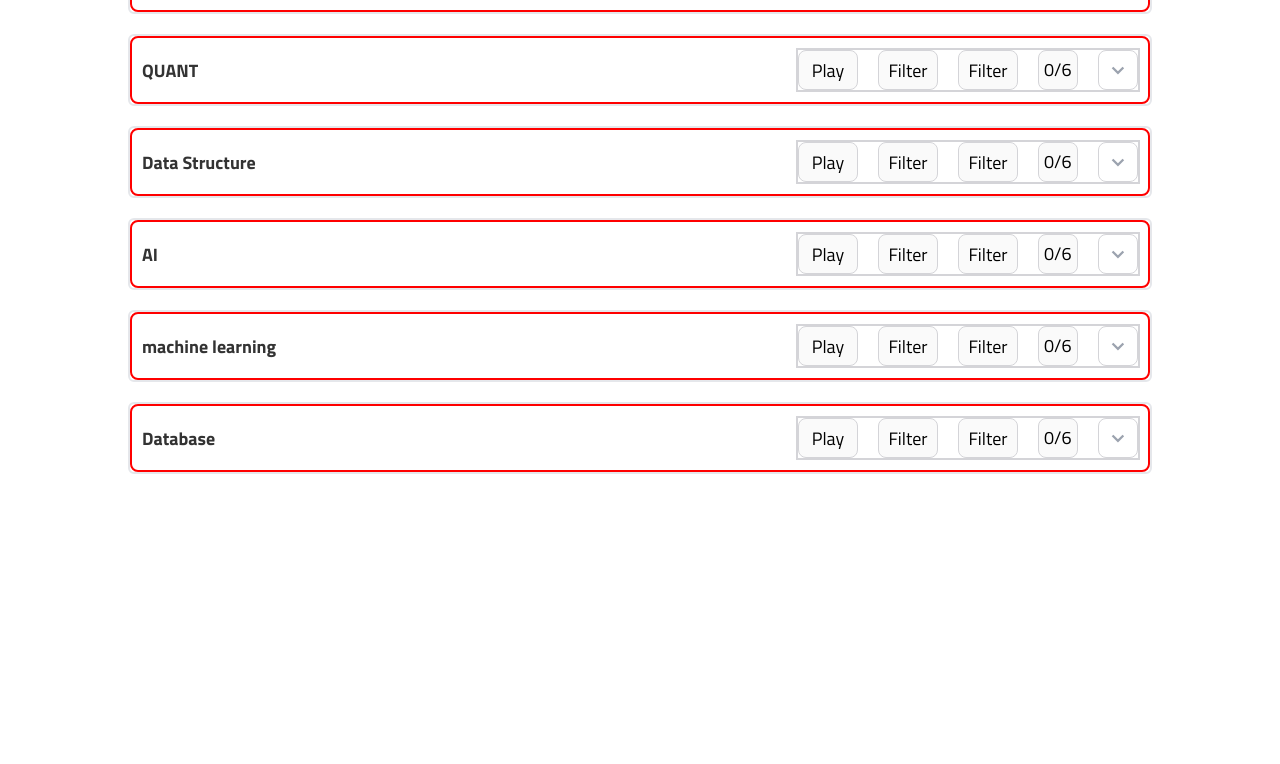
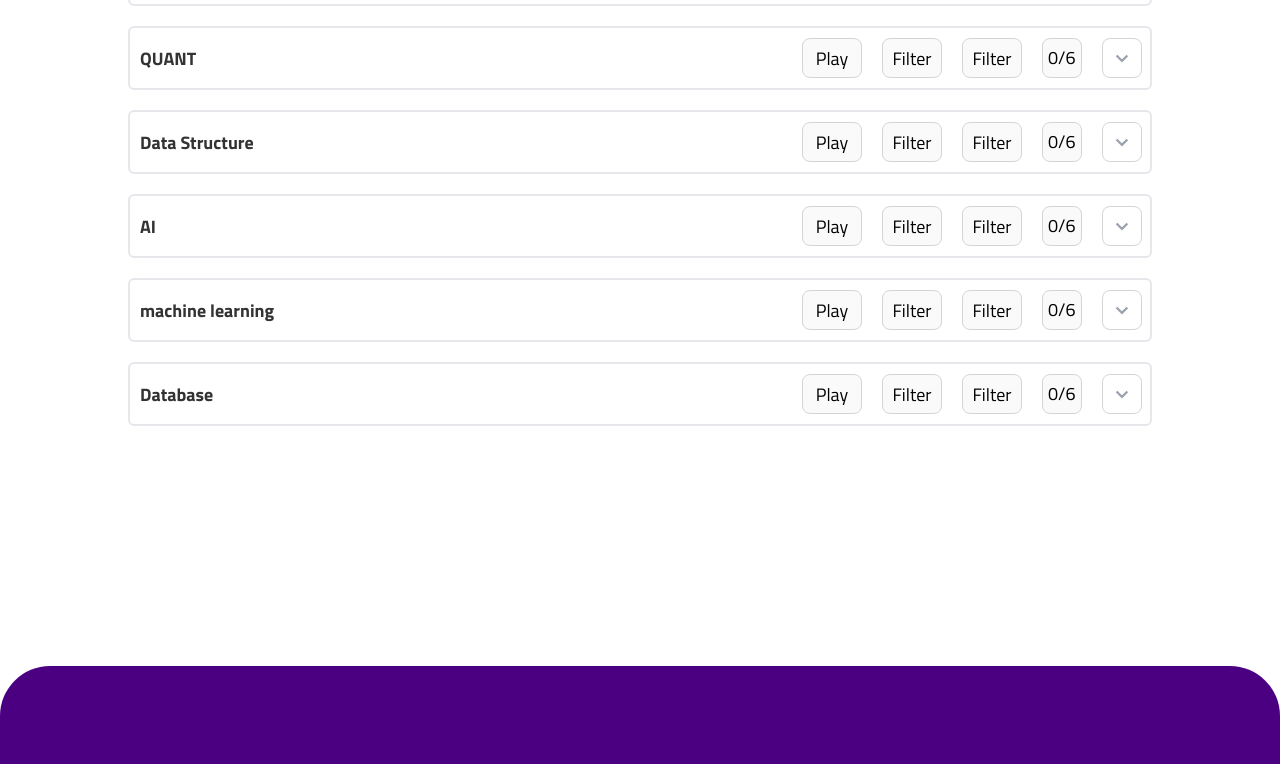
Before and after one commit to ITISH7/iqpathsquizFrontend, a React app: page / in a window 1280 px wide. Shown: the part 1122-1886 px from the top of the page. Before the commit the page ends 1616 px from the top, so only its background shows below. Built offline with nearby package versions, Linux system fonts and the light colour scheme; the HTML template or start-up script is replaced by a standard one; a web font is replaced by a local one.

Commit message:
bug fixes

```diff
--- a/src/App.jsx
+++ b/src/App.jsx
@@ -12,7 +12,7 @@ function App() {
       <main>
         <Outlet />
       </main>
-      {/* <Footer /> */}
+      <Footer />
     </>
 
   )
--- a/src/componets/QuestionTopicDropDown/QuestionTopicDropDown.module.css
+++ b/src/componets/QuestionTopicDropDown/QuestionTopicDropDown.module.css
@@ -61,7 +61,7 @@
   display: flex;
   align-items: center;
   gap: 0px;
-  border: 2px solid #d4d4d8;
+  /* border: 2px solid #d4d4d8; */
 }
 
 .progress button{
--- a/src/componets/Statistics/Statistics.module.css
+++ b/src/componets/Statistics/Statistics.module.css
@@ -120,7 +120,7 @@
     height: 258px;
     border-radius: 25px;
     box-shadow: 0 0 10px rgba(0, 0, 0, 0.3);
-    border: 2px solid green;
+    /* border: 2px solid green; */
   }
 
   .thoughtPara {
--- a/src/utils/utils.module.css
+++ b/src/utils/utils.module.css
@@ -42,7 +42,7 @@
     margin-right: 0 ; */
     padding-left: 0.5rem;
     padding-right: 0.5rem;
-    border: 2px solid red;
+    /* border: 2px solid red; */
 }
 
 
```
